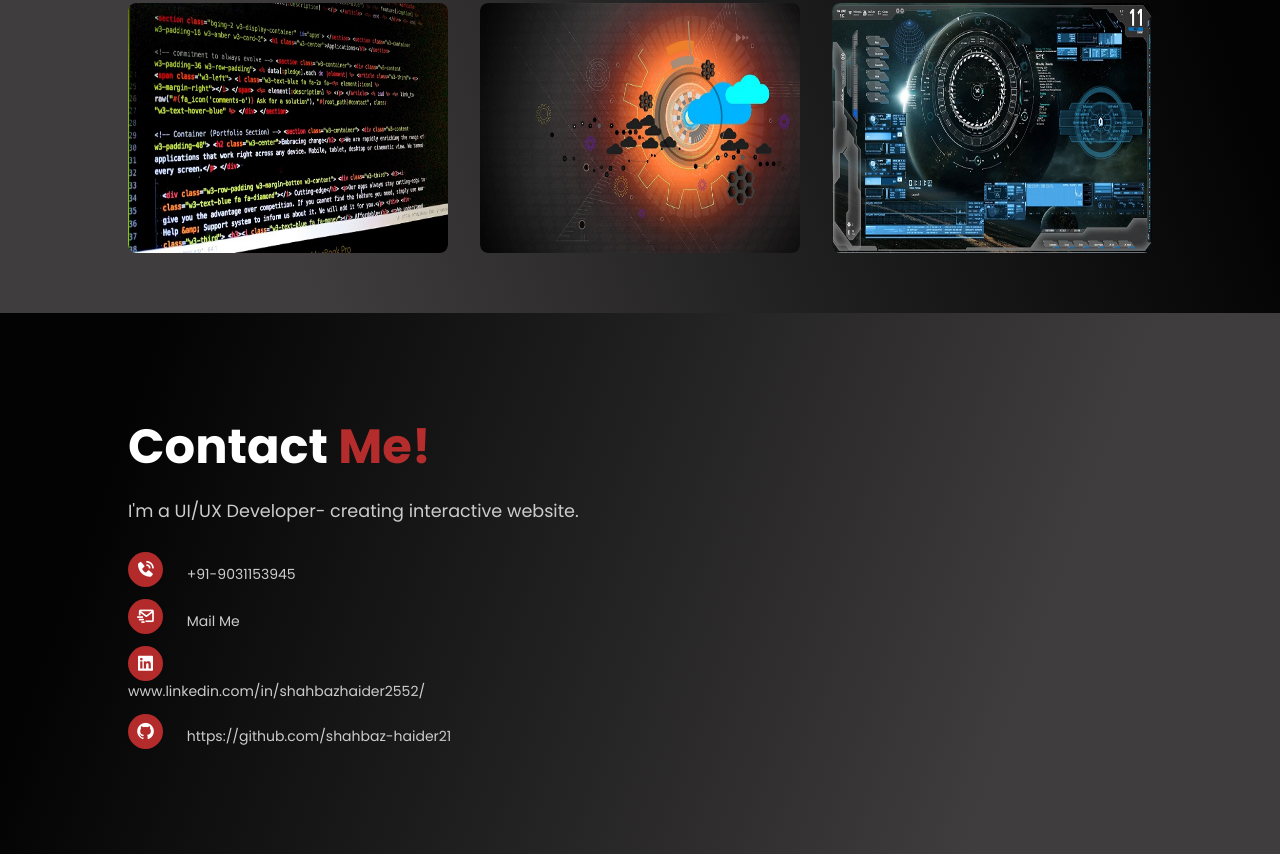
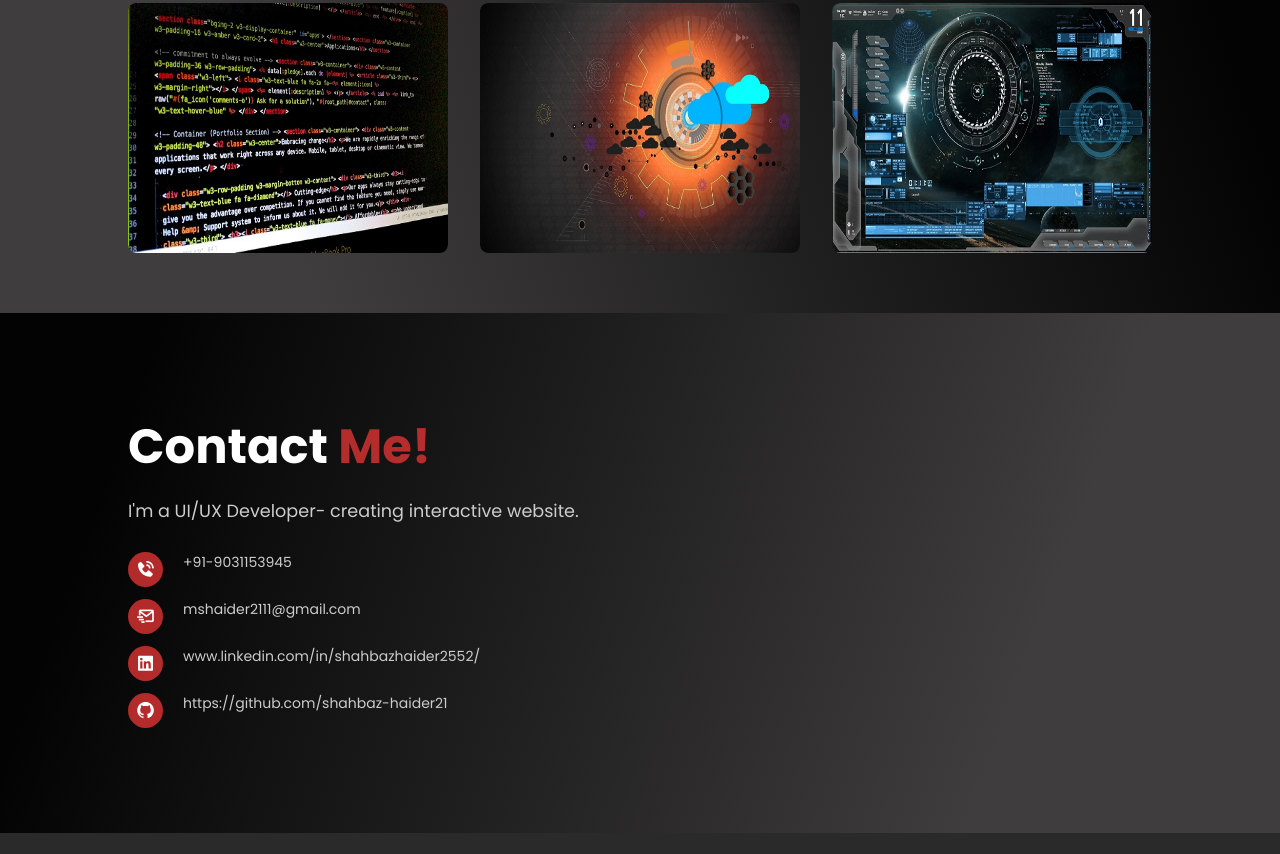
Before and after one commit to shahbaz-haider21/shahbaz-haider21.github.io, a plain HTML site: page portfolio/index.html in a window 1280 px wide. Shown: the part 2452-3306 px from the top of the page. After the commit the page ends 3285 px from the top, so only its background shows below. Drawn offline with nearby package versions, Linux system fonts and the light colour scheme; a script that the page names is missing.

Commit message:
added favicon and made mobile resonsive

```diff
--- a/portfolio/css/style.css
+++ b/portfolio/css/style.css
@@ -432,7 +432,7 @@ margin-bottom: 30px;
 margin-bottom: 12px;
 }
 .list li a {
-    display: block;
+    display: flex;
     color: var(--second-color);
     font-size: 14px;
     transition: all .45s ease;
--- a/portfolio/index.html
+++ b/portfolio/index.html
@@ -14,7 +14,7 @@
     <link rel="preconnect" href="https://fonts.gstatic.com" crossorigin>
     <link href="https://fonts.googleapis.com/css2?family=Poppins:wght@300;400;500;600;700;800;900&display=swap"
         rel="stylesheet">
-
+    <link rel="shortcut icon" href="img/letter-s.png" type="image/x-icon">
 
 </head>
 
@@ -168,18 +168,17 @@
             <p>I'm a UI/UX Developer- creating interactive website.</p>
             <div class="list contact-icon">
                 <li><a href="tel:+919031159345"><i class='bx bxs-phone-call'></i> +91-9031153945</a></li>
-                    <li><a href="mailto:mshaider2111@gmail.com"><i class='bx bx-mail-send'></i> Mail Me</a></li>
+                <li><a href="mailto:mshaider2111@gmail.com"><i class='bx bx-mail-send'></i> mshaider2111@gmail.com </a>
+                </li>
                 <li><a href="https://www.linkedin.com/in/shahbazhaider2552/" target="_blank"><i
-                                class='bx bxl-linkedin-square'></i><div class="text-adjust">www.linkedin.com/in/shahbazhaider2552/</div></a> </li>
+                            class='bx bxl-linkedin-square'></i>
+                        <div class="text-adjust">www.linkedin.com/in/shahbazhaider2552/</div>
+                    </a> </li>
                 <li><a href=" https://github.com/shahbaz-haider21" target="_blank"><i class='bx bxl-github'></i>
                         https://github.com/shahbaz-haider21</a></li>
             </div>
         </div>
     </section>
-
-
-
-
 
     <!-- custom js link -->
     <script type="text/javascript" src="script/script.js"></script>
```
Also changed, not shown: portfolio/img/letter-s.png (added). Lines whose indentation alone changed are shown as unchanged.
